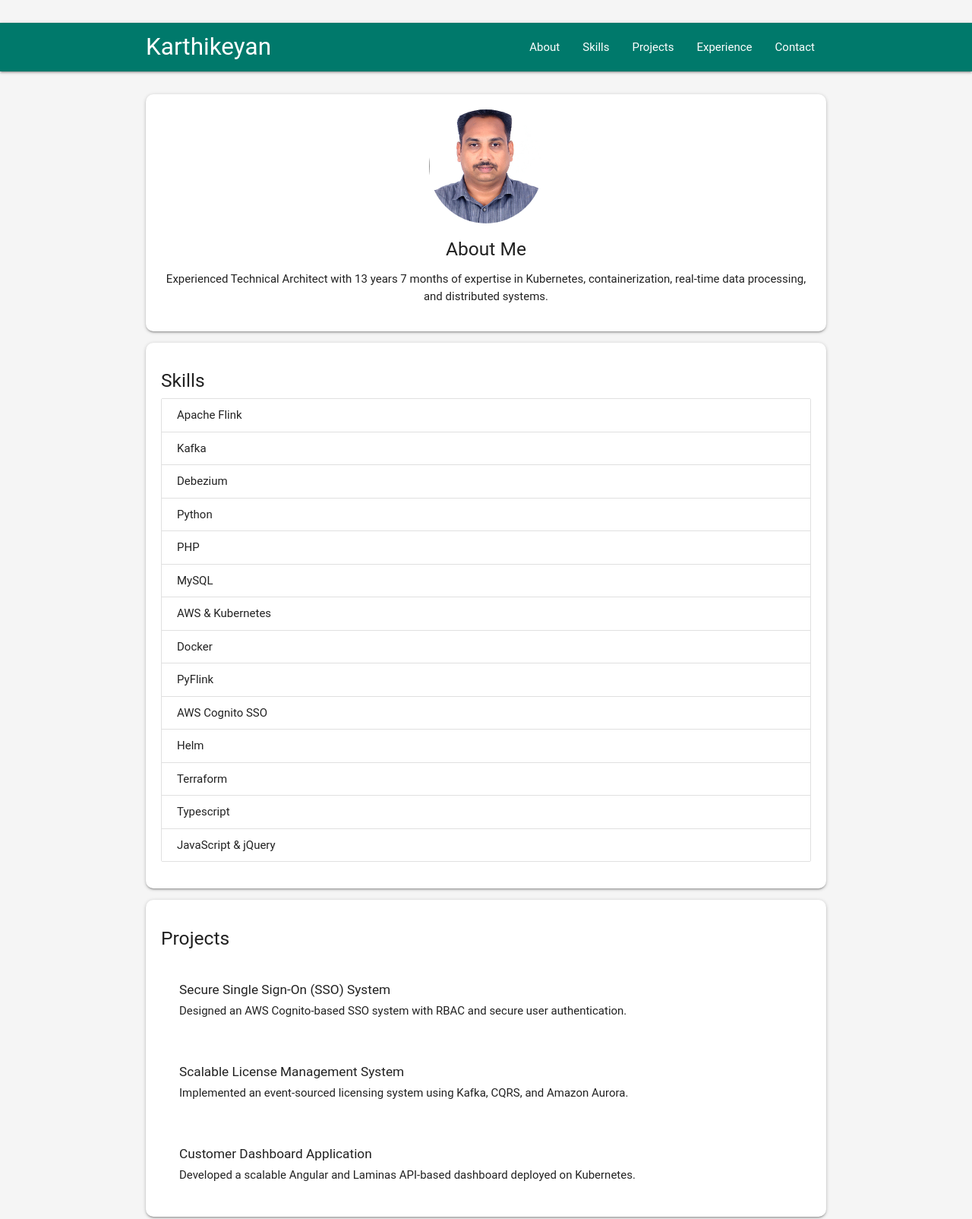
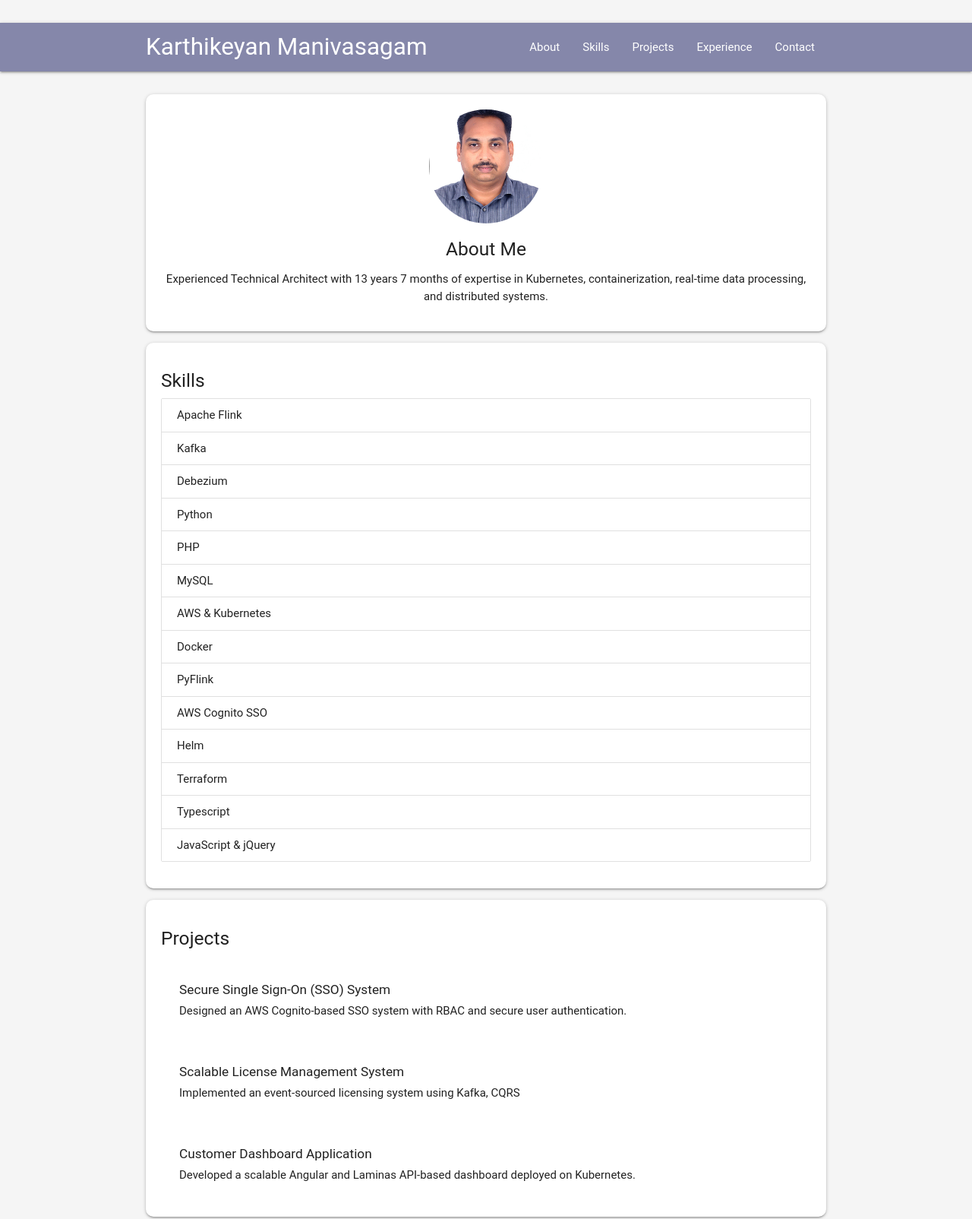
Before and after one commit to karthikeyan-manivasagam/karthikeyan-manivasagam.github.io, a plain HTML site: page index.html in a window 1280 px wide. Shown: the top 1604 px of the page at 76% size. Drawn offline with nearby package versions, Linux system fonts and the light colour scheme; a script that the page names is missing.

Commit message:
Update index.html

```diff
--- a/index.html
+++ b/index.html
@@ -28,7 +28,7 @@
             background-color: #f5f5f5;
         }
         nav {
-            background-color: #00796b;
+            background-color: #8587aa;
         }
         .container {
             margin-top: 30px;
@@ -46,7 +46,7 @@
             margin: 0 auto 20px;
         }
         footer {
-            background-color: #00796b;
+            background-color: #8587aa;
             color: white;
             padding: 10px;
             text-align: center;
@@ -56,7 +56,7 @@
 <body>
     <nav>
         <div class="nav-wrapper container">
-            <a href="#" class="brand-logo">Karthikeyan</a>
+            <a href="#" class="brand-logo">Karthikeyan Manivasagam</a>
             <ul id="nav-mobile" class="right hide-on-med-and-down">
                 <li><a href="#about">About</a></li>
                 <li><a href="#skills">Skills</a></li>
@@ -102,7 +102,7 @@
             </div>
             <div class="card-content">
                 <h6>Scalable License Management System</h6>
-                <p>Implemented an event-sourced licensing system using Kafka, CQRS, and Amazon Aurora.</p>
+                <p>Implemented an event-sourced licensing system using Kafka, CQRS</p>
             </div>
             <div class="card-content">
                 <h6>Customer Dashboard Application</h6>
```
